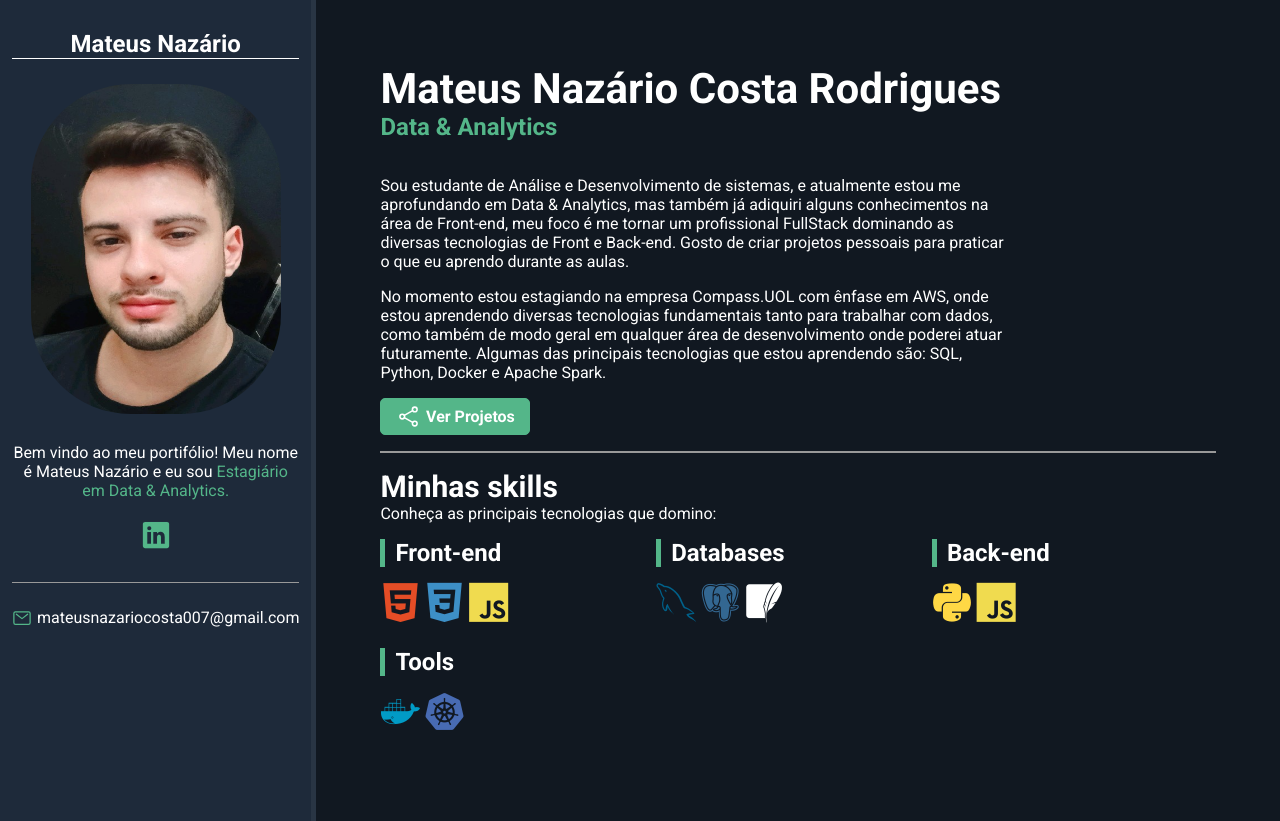
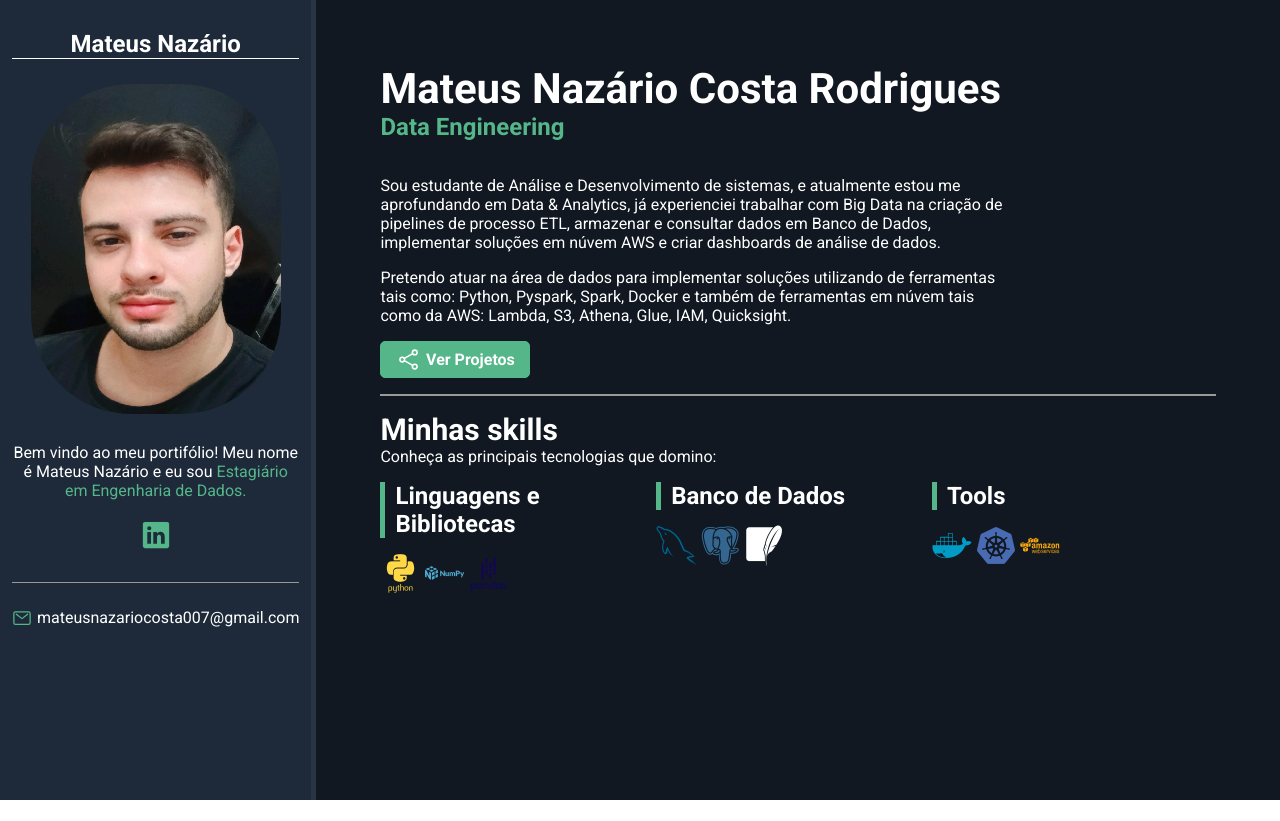
Before and after one commit to MateusNaza/mateusnaz-rio.github.io, a plain HTML site: page index.html in a window 1280 px wide. After the commit the page ends 800 px from the top, so only its background shows below. Drawn offline with nearby package versions, Linux system fonts and the light colour scheme.

Commit message:
Atualizando

```diff
--- a/index.html
+++ b/index.html
@@ -19,7 +19,7 @@
         <aside id="bioContainer">
             <h2>Mateus Nazário</h2>
             <img src="img/minha foto workana.png" alt="Foto de Perfil">
-            <p>Bem vindo ao meu portifólio! Meu nome é Mateus Nazário e eu sou <span class="highlight">Estagiário em Data & Analytics.</span></p>
+            <p>Bem vindo ao meu portifólio! Meu nome é Mateus Nazário e eu sou <span class="highlight">Estagiário em Engenharia de Dados.</span></p>
             <ul id="socialContainer">
                 <li><a href="https://www.linkedin.com/in/mateus-naz%C3%A1rio-b46663200/"><ion-icon name="logo-linkedin"></ion-icon></a></li>
             </ul>
@@ -29,44 +29,39 @@
         </aside>
         <section id="aboutContainer">
             <h1 id="name">Mateus Nazário Costa Rodrigues</h1>
-            <p id="title"><span class="highlight">Data & Analytics</span></p>
+            <p id="title"><span class="highlight">Data Engineering</span></p>
             <p class="description">
                 Sou estudante de Análise e Desenvolvimento de sistemas, e atualmente estou me aprofundando
-                em Data & Analytics, mas também já adiquiri alguns conhecimentos na área de Front-end, meu foco é
-                me tornar um profissional FullStack dominando as diversas tecnologias de Front e Back-end. Gosto
-                de criar projetos pessoais para praticar o que eu aprendo durante as aulas.
+                em Data & Analytics, já experienciei trabalhar com Big Data na criação de
+                pipelines de processo ETL, armazenar e consultar dados em Banco de Dados,
+                implementar soluções em núvem AWS e  criar dashboards de análise de dados.
             </p>
             <p class="description">
-                No momento estou estagiando na empresa Compass.UOL com ênfase em AWS,
-                onde estou aprendendo diversas tecnologias fundamentais tanto para trabalhar com dados, como também
-                de modo geral em qualquer área de desenvolvimento onde poderei atuar futuramente. Algumas das principais
-                tecnologias que estou aprendendo são: SQL, Python, Docker e Apache Spark.
+                Pretendo atuar na área de dados para implementar soluções utilizando de ferramentas tais como: Python,
+                Pyspark, Spark, Docker e também de ferramentas em núvem tais como da AWS: Lambda, S3, Athena, Glue,
+                IAM, Quicksight.
             </p>
-            <a href="https://www.linkedin.com/in/mateus-naz%C3%A1rio-b46663200/" id="btnProjects"><ion-icon name="share-social-outline"></ion-icon><span>Ver Projetos</span></a>
+            <a href="https://github.com/MateusNaza?tab=repositories" id="btnProjects"><ion-icon name="share-social-outline"></ion-icon><span>Ver Projetos</span></a>
             <h2 id="skillsSectionTitle">Minhas skills</h2>
             <p class="description" id="mainTechText">Conheça as principais tecnologias que domino:</p>
             <div id="skillsContainer">
                 <div class="skillsBox">
-                    <p class="skillsTitle">Front-end</p>
-                    <i class="devicon-html5-plain colored"></i>
-                    <i class="devicon-css3-plain colored"></i>
-                    <i class="devicon-javascript-plain colored"></i>
+                    <p class="skillsTitle">Linguagens e Bibliotecas</p>
+                    <i class="devicon-python-plain-wordmark colored"></i>
+                    <i class="devicon-numpy-original-wordmark colored"></i>
+                    <i class="devicon-pandas-original-wordmark colored"></i>
                 </div>
                 <div class="skillsBox">
-                    <p class="skillsTitle">Databases</p>
+                    <p class="skillsTitle">Banco de Dados</p>
                     <i class="devicon-mysql-plain colored"></i>
                     <i class="devicon-postgresql-plain colored"></i>
                     <i class="devicon-sqlite-plain"></i>
                 </div>
                 <div class="skillsBox">
-                    <p class="skillsTitle">Back-end</p>
-                    <i class="devicon-python-plain colored"></i>
-                    <i class="devicon-javascript-plain colored"></i>
-                </div>
-                <div class="skillsBox">
                     <p class="skillsTitle">Tools</p>
                     <i class="devicon-docker-plain colored"></i>
                     <i class="devicon-kubernetes-plain colored"></i>
+                    <i class="devicon-amazonwebservices-plain-wordmark colored"></i>
                 </div>
             </div>
         </section>
```
Also changed, not shown: css/style.css (line endings or trailing spaces).
